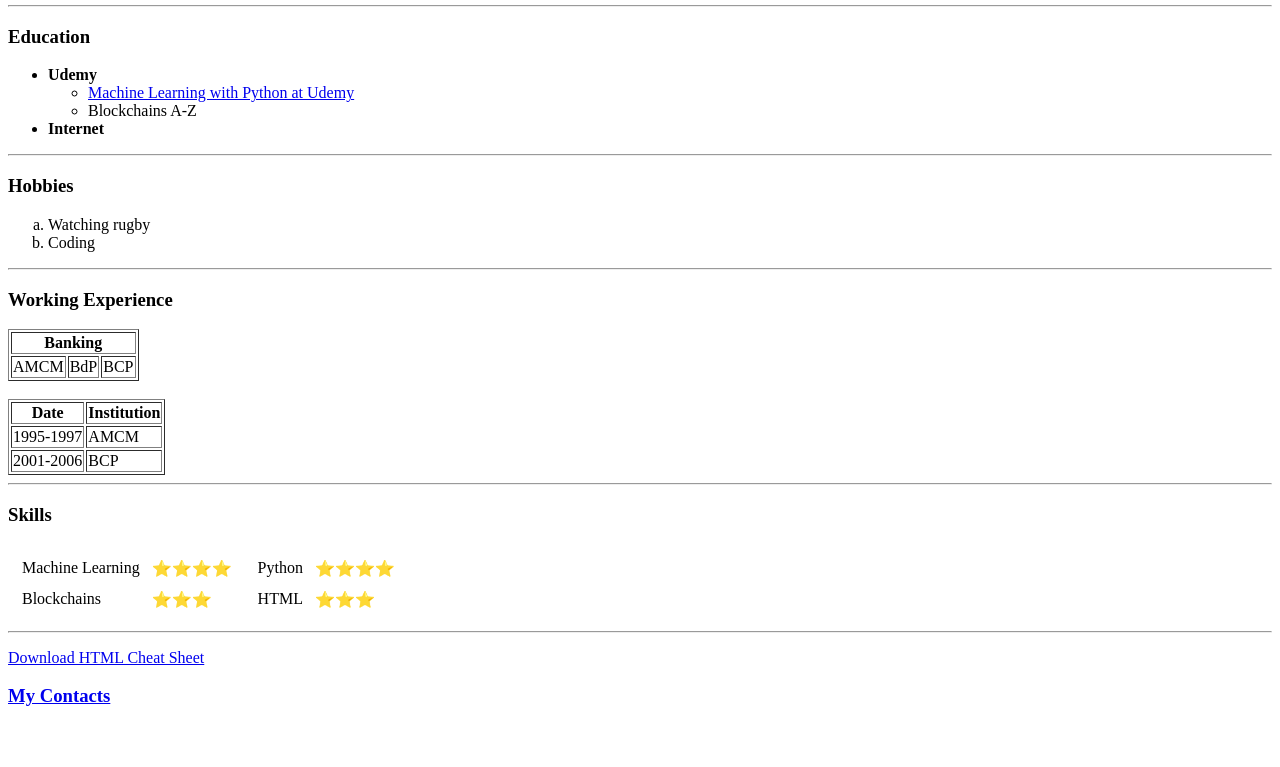
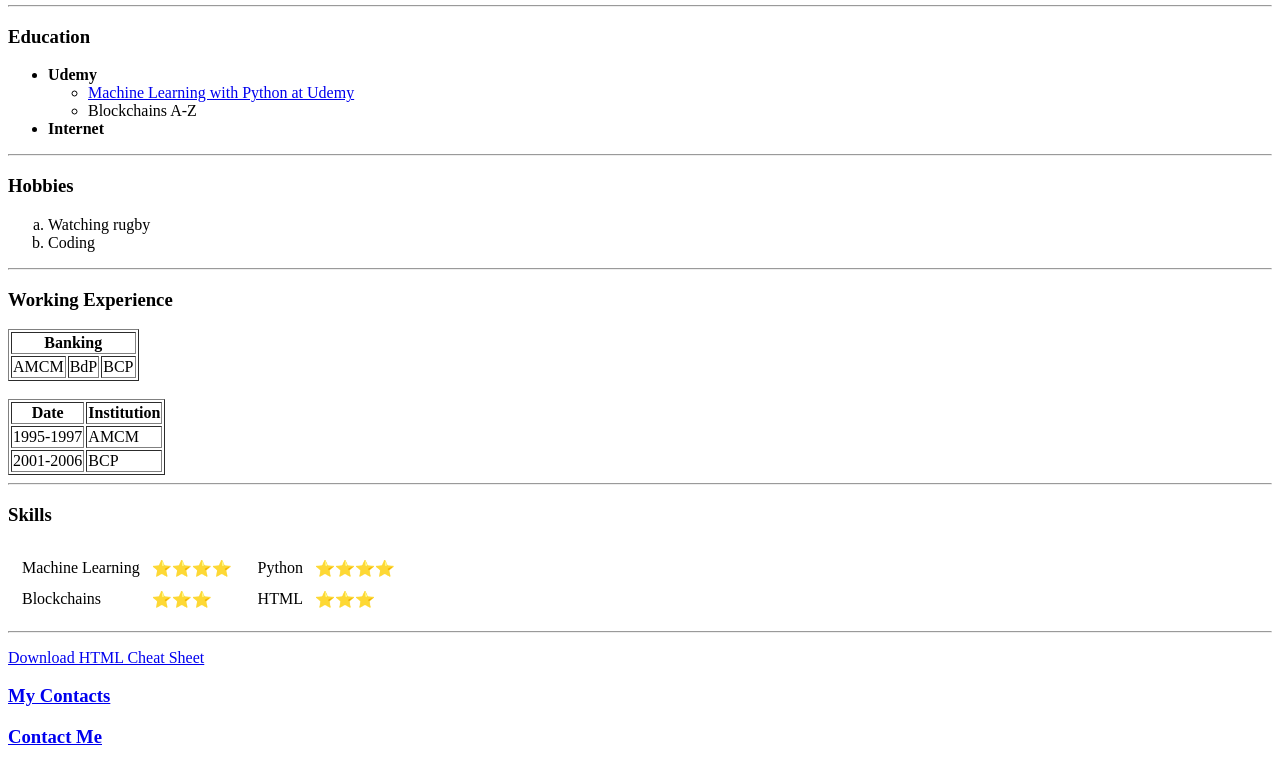
Before and after one commit to JMGPBB/cv, a plain HTML site: page index.html in a window 1280 px wide. Shown: the part 357-1124 px from the top of the page. Before the commit the page ends 1083 px from the top, so only its background shows below. Drawn offline with Linux system fonts and the light colour scheme.

Commit message:
Add files via upload

```diff
--- a/index.html
+++ b/index.html
@@ -110,6 +110,9 @@
     <a href="My contacts.html">My Contacts</a>
     <!--Here it's pointing towards another web page, in this case another an internal page-->
   </h3>
+  <h3>
+    <a href="Contact_me.html">Contact Me</a>
+      </h3>
 </body>
 
 </html>
```
